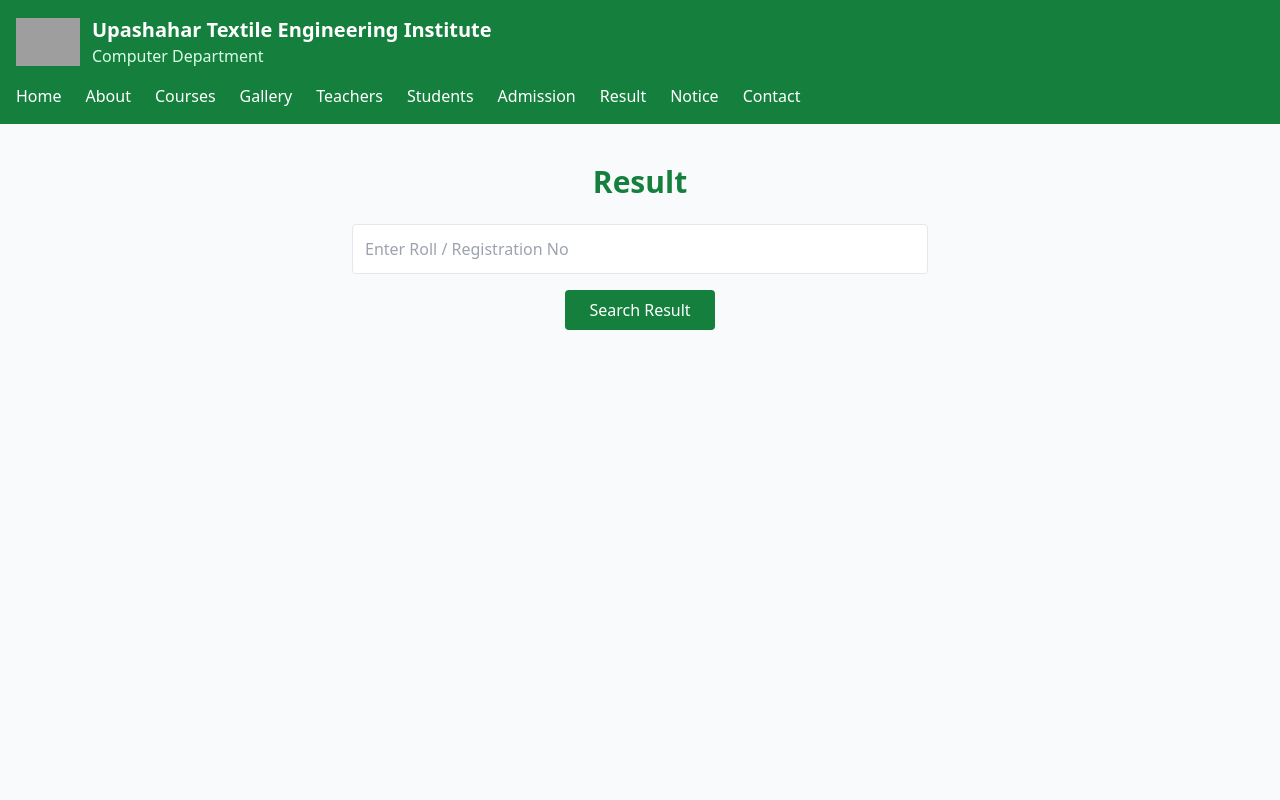
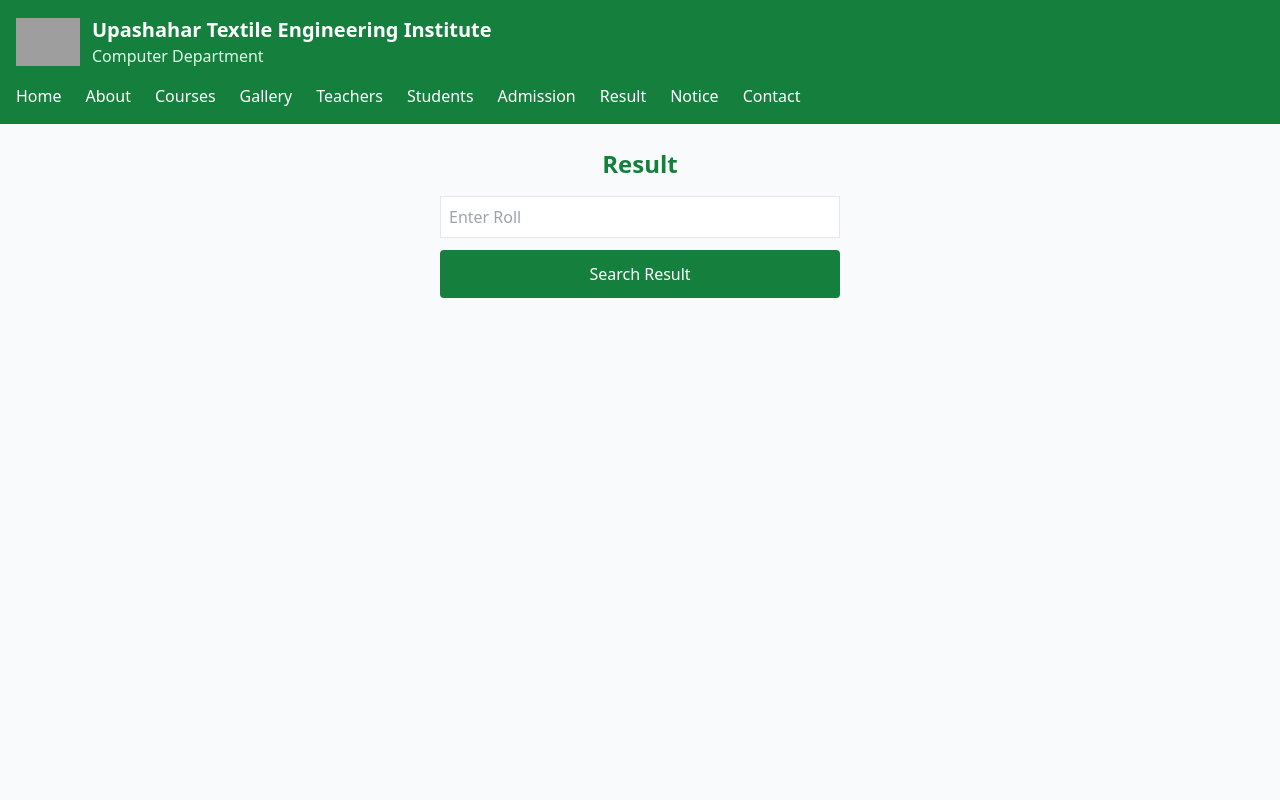
Before and after one commit to Mijanurrmiraj/utei.cst, a Next.js app: page /result in a window 1280 px wide. Shown: the top 800 px of the page. Built offline with nearby package versions, Linux system fonts and the light colour scheme; grey boxes are pictures that could not be loaded.

Commit message:
Update page.js

```diff
--- a/app/result/page.js
+++ b/app/result/page.js
@@ -3,76 +3,45 @@ import { useState } from "react";
 
 export default function ResultPage() {
   const [roll, setRoll] = useState("");
-  const [result, setResult] = useState(null);
-  const [error, setError] = useState("");
+  const [results, setResults] = useState([]);
 
-  const searchResult = async () => {
-    setError("");
-    setResult(null);
-
-    try {
-      const res = await fetch("/data/results.json");
-      const data = await res.json();
-
-      const found = data.find(r => r.roll === roll);
-
-      if (!found) {
-        setError("Result not found");
-      } else {
-        setResult(found);
-      }
-    } catch (err) {
-      setError("Result loading error");
-    }
+  const searchResult = () => {
+    const data = JSON.parse(localStorage.getItem("results")) || [];
+    const filtered = data.filter((r) => r.roll === roll);
+    setResults(filtered);
   };
 
   return (
-    <div className="max-w-xl mx-auto py-10 text-center">
-      <h1 className="text-3xl font-bold text-green-700 mb-6">Result</h1>
+    <div className="max-w-md mx-auto p-6">
+      <h1 className="text-2xl font-bold text-green-700 mb-4 text-center">
+        Result
+      </h1>
 
       <input
-        type="text"
-        placeholder="Enter Roll / Registration No"
+        placeholder="Enter Roll"
+        className="w-full border p-2 mb-3"
         value={roll}
-        onChange={e => setRoll(e.target.value)}
-        className="border w-full p-3 rounded mb-4"
+        onChange={(e) => setRoll(e.target.value)}
       />
 
       <button
         onClick={searchResult}
-        className="bg-green-700 text-white px-6 py-2 rounded"
+        className="bg-green-700 text-white w-full p-3 rounded mb-4"
       >
         Search Result
       </button>
 
-      {error && <p className="text-red-600 mt-4">{error}</p>}
+      {results.length === 0 && roll && (
+        <p className="text-center text-gray-500">No result found</p>
+      )}
 
-      {result && (
-        <div className="mt-6 text-left border p-4 rounded">
-          <p><b>Name:</b> {result.name}</p>
-          <p><b>Roll:</b> {result.roll}</p>
-          <p><b>Session:</b> {result.session}</p>
-
-          <table className="w-full mt-4 border">
-            <thead>
-              <tr className="bg-green-100">
-                <th className="border p-2">Subject</th>
-                <th className="border p-2">Theory</th>
-                <th className="border p-2">Practical</th>
-              </tr>
-            </thead>
-            <tbody>
-              {result.subjects.map((s, i) => (
-                <tr key={i}>
-                  <td className="border p-2">{s.name}</td>
-                  <td className="border p-2">{s.theory}</td>
-                  <td className="border p-2">{s.practical}</td>
-                </tr>
-              ))}
-            </tbody>
-          </table>
+      {results.map((r, i) => (
+        <div key={i} className="border p-3 mb-2 rounded">
+          <p><b>Name:</b> {r.name}</p>
+          <p><b>Subject:</b> {r.subject}</p>
+          <p><b>Marks:</b> {r.marks}</p>
         </div>
-      )}
+      ))}
     </div>
   );
 }
```
